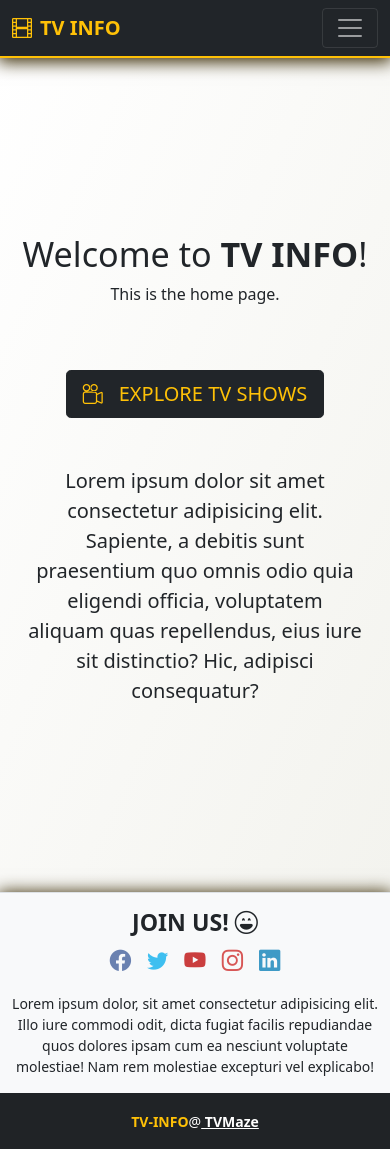
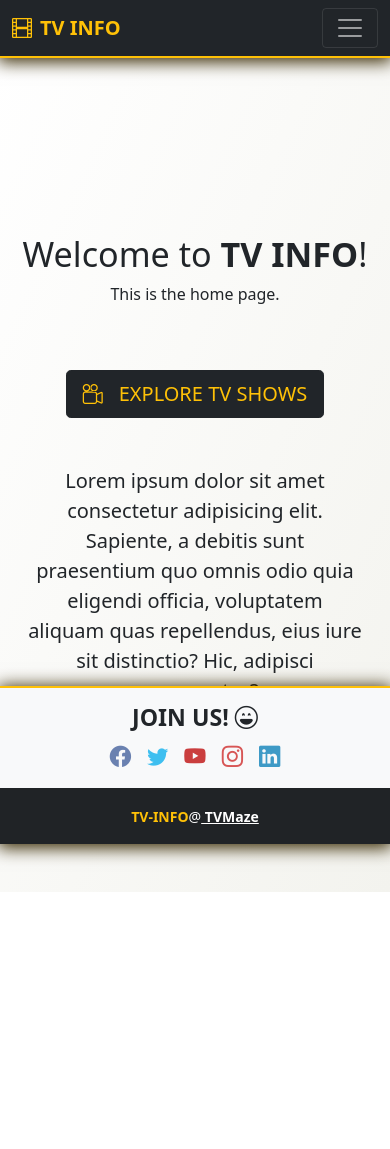
Before and after one commit to radouanefadel/conf-tv-info, an Angular app: page /home in a window 390 px wide. After the commit the page ends 892 px from the top, so only its background shows below. Built offline with nearby package versions, Linux system fonts and the light colour scheme.

Commit message:
Change  footer style

```diff
--- a/src/app/ui/layouts/footer/footer.component.css
+++ b/src/app/ui/layouts/footer/footer.component.css
@@ -1,5 +1,7 @@
 #sticky-footer {
-	border-top: 2px solid #ffc106;
+	position: fixed;
+	bottom: 0;
+	border-top: 2px solid #ffc106 !important;
 	box-shadow: 0px 2px 16px 2px rgb(56, 41, 1);
 }
 
--- a/src/app/ui/layouts/footer/footer.component.html
+++ b/src/app/ui/layouts/footer/footer.component.html
@@ -22,7 +22,7 @@
 					<i class="bi bi-linkedin"></i>
 				</a>
 			</div>
-			<div class="small text-center pt-3">
+			<div class="small text-center pt-3 d-none d-md-block">
 				Lorem ipsum dolor, sit amet consectetur adipisicing elit. Illo iure commodi odit, dicta fugiat facilis repudiandae quos dolores ipsam cum ea nesciunt voluptate molestiae! Nam rem molestiae excepturi vel explicabo!
 			</div>
 		</div>
```
